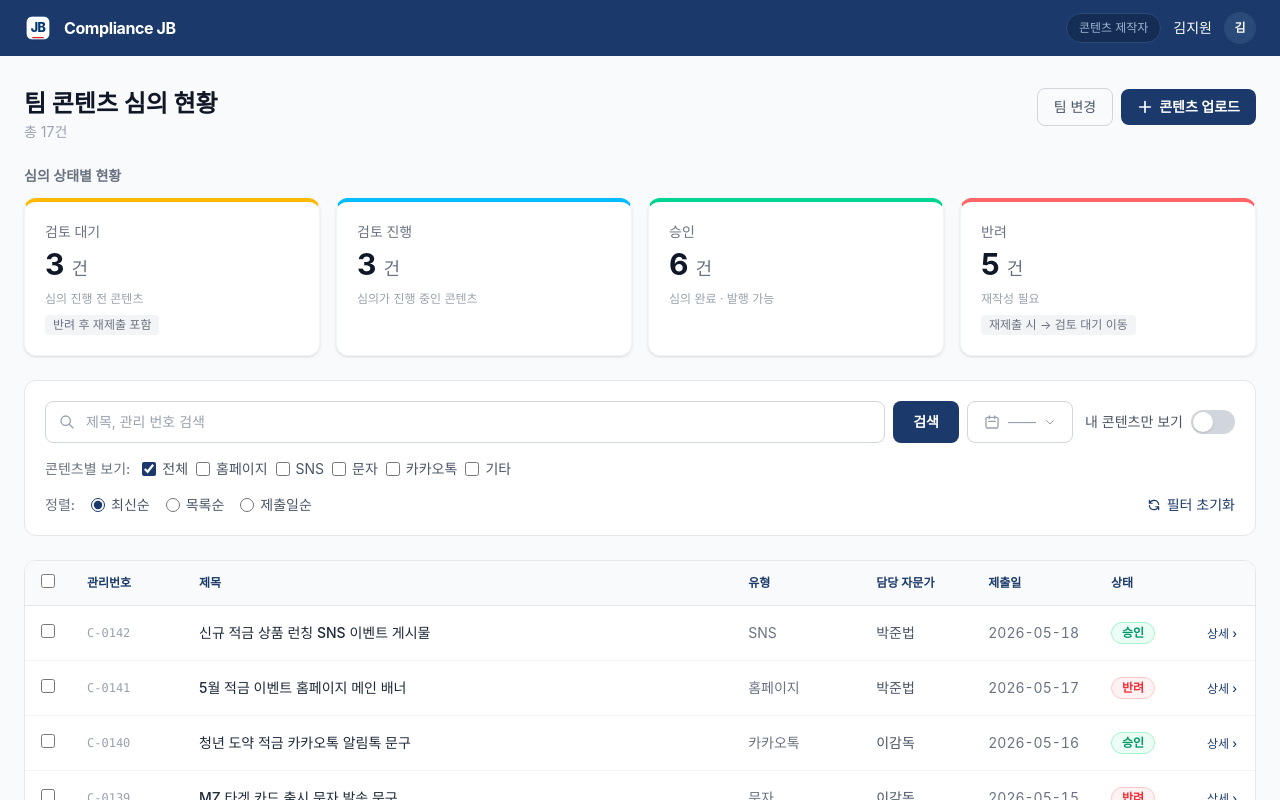
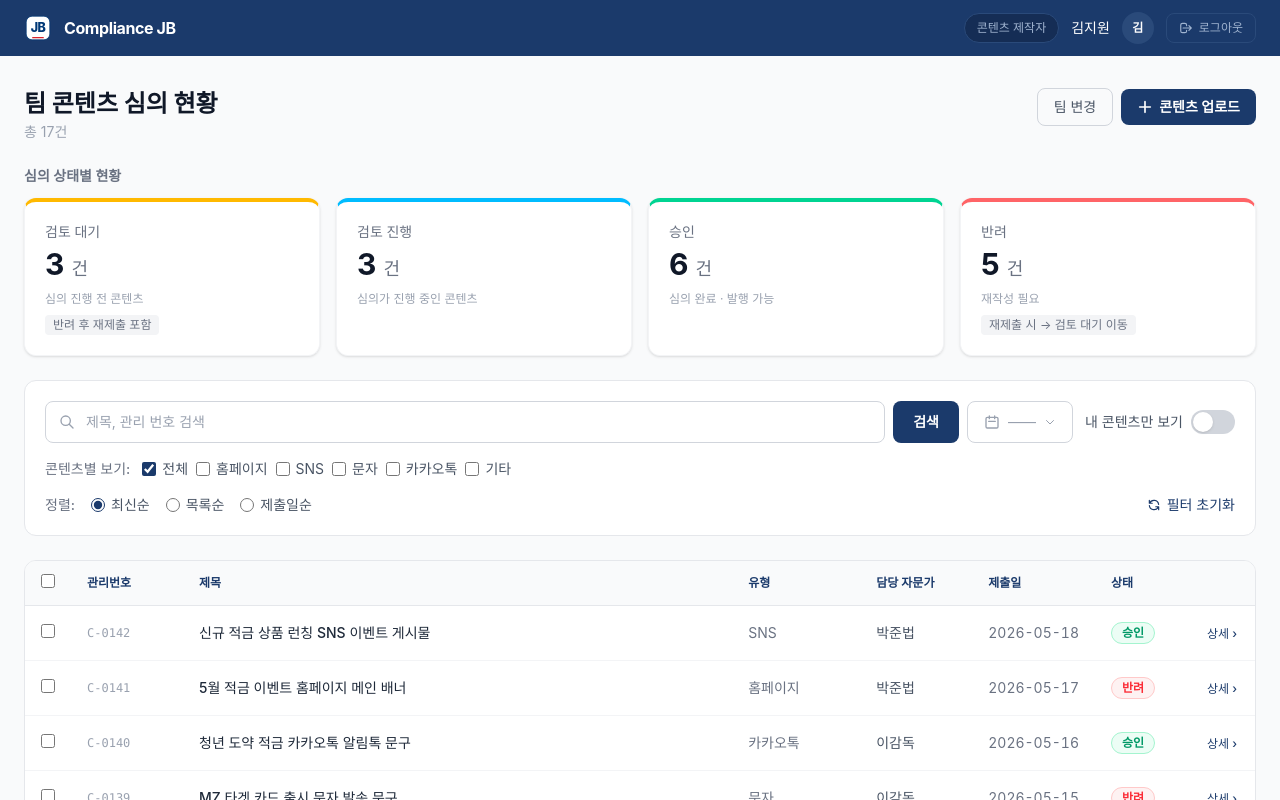
Before and after one commit to JB-Hackathon/frontend, a React (Vite) app: page /login in a window 1280 px wide. Both pictures are taken after typing "Sample", "Sample123" into the empty fields and a click on the button "로그인". Shown: the top 800 px of the page. Built offline with nearby package versions, Linux system fonts and the light colour scheme.

Commit message:
✨ Feat: 대시보드 페이지-로그아웃 버튼

```diff
--- a/src/components/layout/AppNavbar.tsx
+++ b/src/components/layout/AppNavbar.tsx
@@ -27,12 +27,17 @@ export default function AppNavbar() {
           {roleLabel}
         </span>
         <span className="text-white text-sm font-medium">{user?.name ?? '사용자'}</span>
+        <div className="w-8 h-8 rounded-full bg-[#2a4a7a] flex items-center justify-center text-white text-xs font-bold select-none">
+          {user?.name?.[0] ?? 'U'}
+        </div>
         <button
           onClick={handleLogout}
-          className="w-8 h-8 rounded-full bg-[#2a4a7a] flex items-center justify-center text-white text-xs font-bold hover:bg-[#3a5a8a] transition-colors"
-          title="로그아웃"
+          className="flex items-center gap-1.5 px-3 py-1.5 text-xs text-[#a0b4d0] border border-[#2a4a7a] rounded-lg hover:bg-[#2a4a7a] hover:text-white transition-colors font-medium"
         >
-          {user?.name?.[0] ?? 'U'}
+          <svg className="w-3.5 h-3.5" fill="none" stroke="currentColor" viewBox="0 0 24 24">
+            <path strokeLinecap="round" strokeLinejoin="round" strokeWidth={2} d="M17 16l4-4m0 0l-4-4m4 4H7m6 4v1a3 3 0 01-3 3H6a3 3 0 01-3-3V7a3 3 0 013-3h4a3 3 0 013 3v1" />
+          </svg>
+          로그아웃
         </button>
       </div>
     </header>
```
